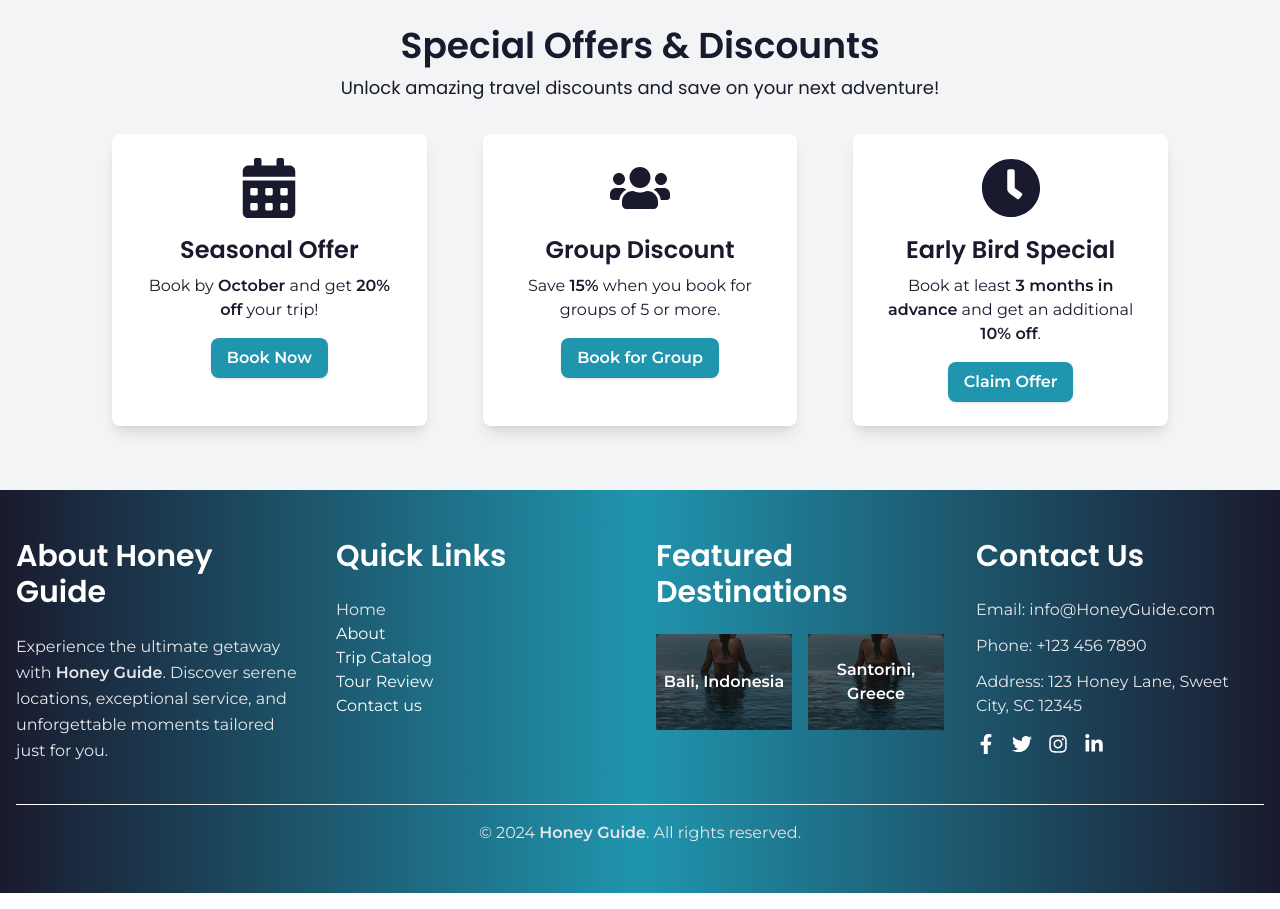
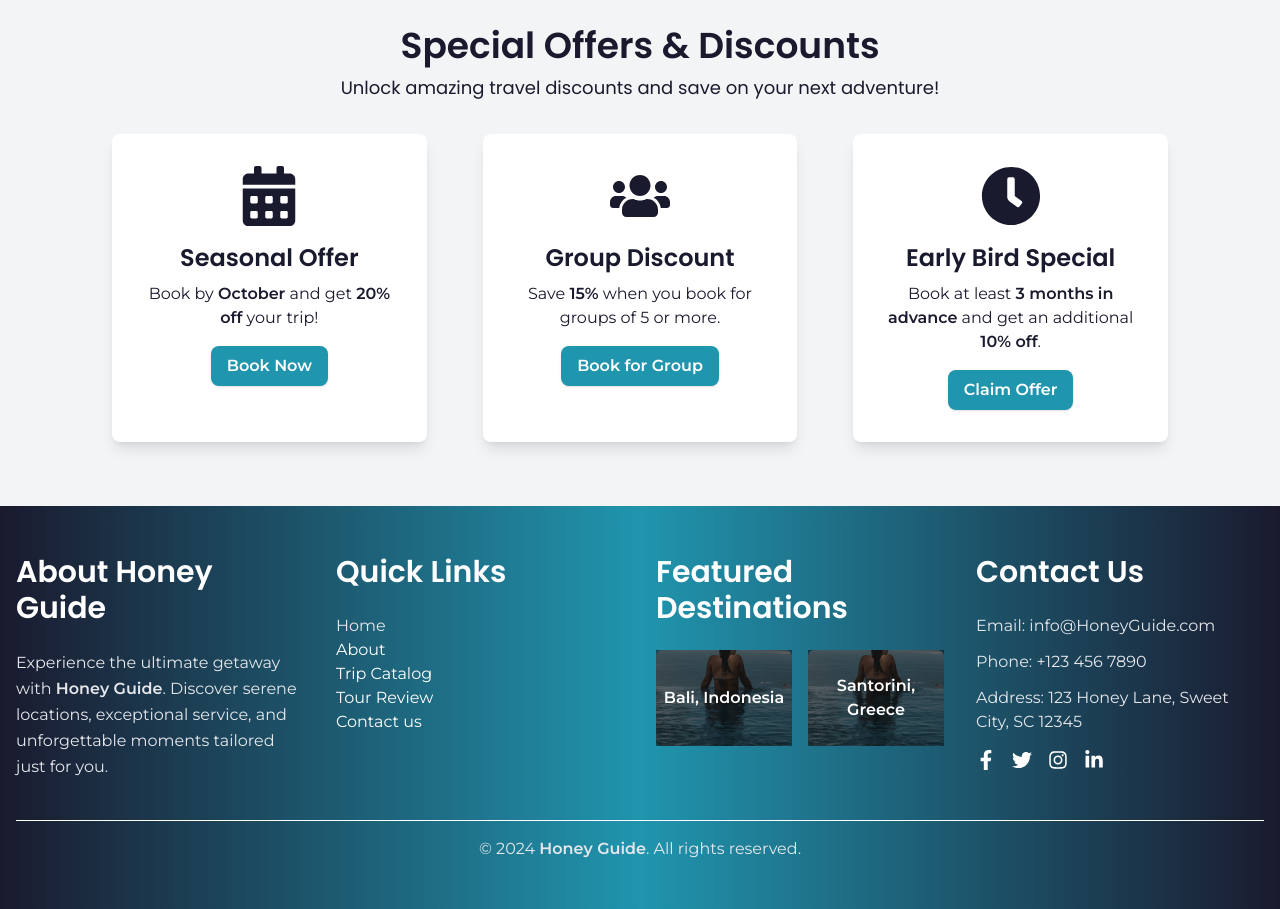
Before and after one commit to Jude006/HONEYS-ESCAPE, a React (Vite) app: page /tripCatalog in a window 1280 px wide. Shown: the part 2020-2929 px from the top of the page. Built offline with nearby package versions, Linux system fonts and the light colour scheme.

Commit message:
update my code

```diff
--- a/src/components/AboutSection1.jsx
+++ b/src/components/AboutSection1.jsx
@@ -11,7 +11,7 @@ const AboutSection1 = () => {
         <h1 className="text-4xl font-bold text-primary mb-6 font-poppins text-center">
           Why Choose <span className="text-accent">Honey Guard</span>?
         </h1>
-        <div className="grid md:grid-cols-2 grid-cols-1 gap-10 md:px-10 lg:px-20 px-8">
+        <div className="grid md:grid-cols-2 grid-cols-1 gap-10 md:px-10 lg:px-20 px-2">
           {/* Image Section */}
           <div className="w-full">
             <img
--- a/src/components/FeedbackForm.jsx
+++ b/src/components/FeedbackForm.jsx
@@ -6,7 +6,7 @@ const FeedbackForm = () => {
           {/* Image Section */}
           <div className="flex flex-col justify-center items-center">
             <div className="grid md:grid-cols-2 grid-cols-1 gap-2">
-              <img src="/images/fee.avif" alt="Travel Destination 1" className="rounded-lg bg-red-400 shadow-lg object-cover " />
+              <img src="/images/fee.avif" alt="Travel Destination 1" className="rounded-lg  shadow-lg object-cover " />
               <img src="/images/fee.jpg" alt="Travel Destination 2" className="rounded-lg shadow-lg object-cover h-[100%]" />
             </div>
           </div>
--- a/src/components/SpecialOffers.jsx
+++ b/src/components/SpecialOffers.jsx
@@ -40,7 +40,7 @@ function SpecialOffers() {
         >
           {/* Seasonal Offer */}
           <motion.div
-            className="bg-white p-6 rounded-lg shadow-lg flex flex-col items-center text-center transition-transform"
+            className="bg-white md:px-6 px-2 py-8 rounded-lg shadow-lg flex flex-col items-center text-center transition-transform"
             whileHover={{ scale: 1.05 }}
             transition={{ type: 'spring', stiffness: 300 }}
           >
@@ -62,7 +62,7 @@ function SpecialOffers() {
 
           {/* Group Discount */}
           <motion.div
-            className="bg-white p-6 rounded-lg shadow-lg flex flex-col items-center text-center transition-transform"
+            className="bg-white md:px-6 px-2 py-8   rounded-lg shadow-lg flex flex-col items-center text-center transition-transform"
             whileHover={{ scale: 1.05 }}
             transition={{ type: 'spring', stiffness: 300 }}
           >
@@ -84,7 +84,7 @@ function SpecialOffers() {
 
           {/* Early Bird Special */}
           <motion.div
-            className="bg-white p-6 rounded-lg shadow-lg flex flex-col items-center text-center transition-transform"
+            className="bg-white md:px-6 px-2 py-8   rounded-lg shadow-lg flex flex-col items-center text-center transition-transform"
             whileHover={{ scale: 1.05 }}
             transition={{ type: 'spring', stiffness: 300 }}
           >
--- a/src/components/Testimonies.jsx
+++ b/src/components/Testimonies.jsx
@@ -118,7 +118,7 @@ const Testimonies = () => {
                 />
 
                 {/* Semi-transparent Overlay */}
-                <div className="absolute h-[20vh] font-Montserrat bg-primary bg-opacity-70 w-full bottom-0 flex flex-col justify-center p-4">
+                <div className="absolute h-[20vh] font-Montserrat bg-primary bg-opacity-70 w-full bottom-0 flex flex-col justify-center px-4 py-6">
                   <div className="text-white">
                     <p className="italic font-Montserrat">"{testimony.text}"</p>
                     <h4 className="mt-2 font-bold font-poppins">
```
